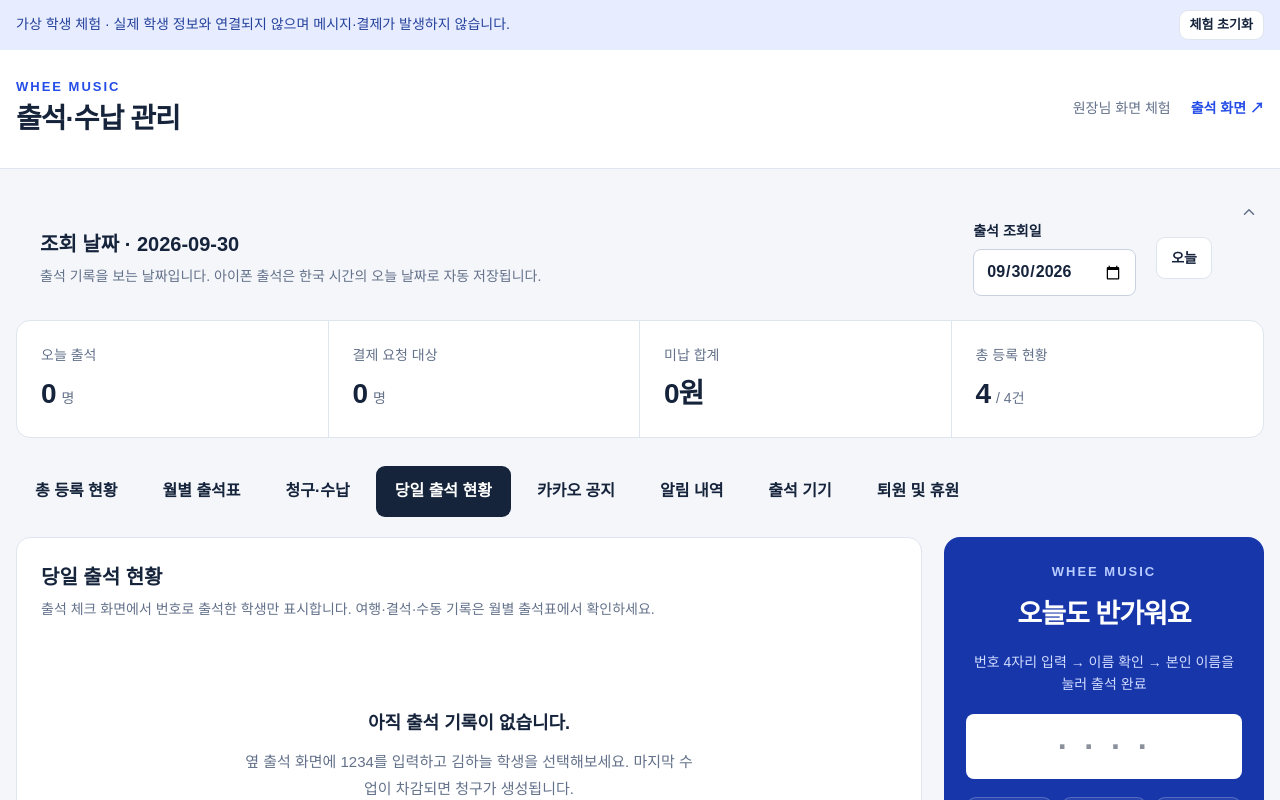
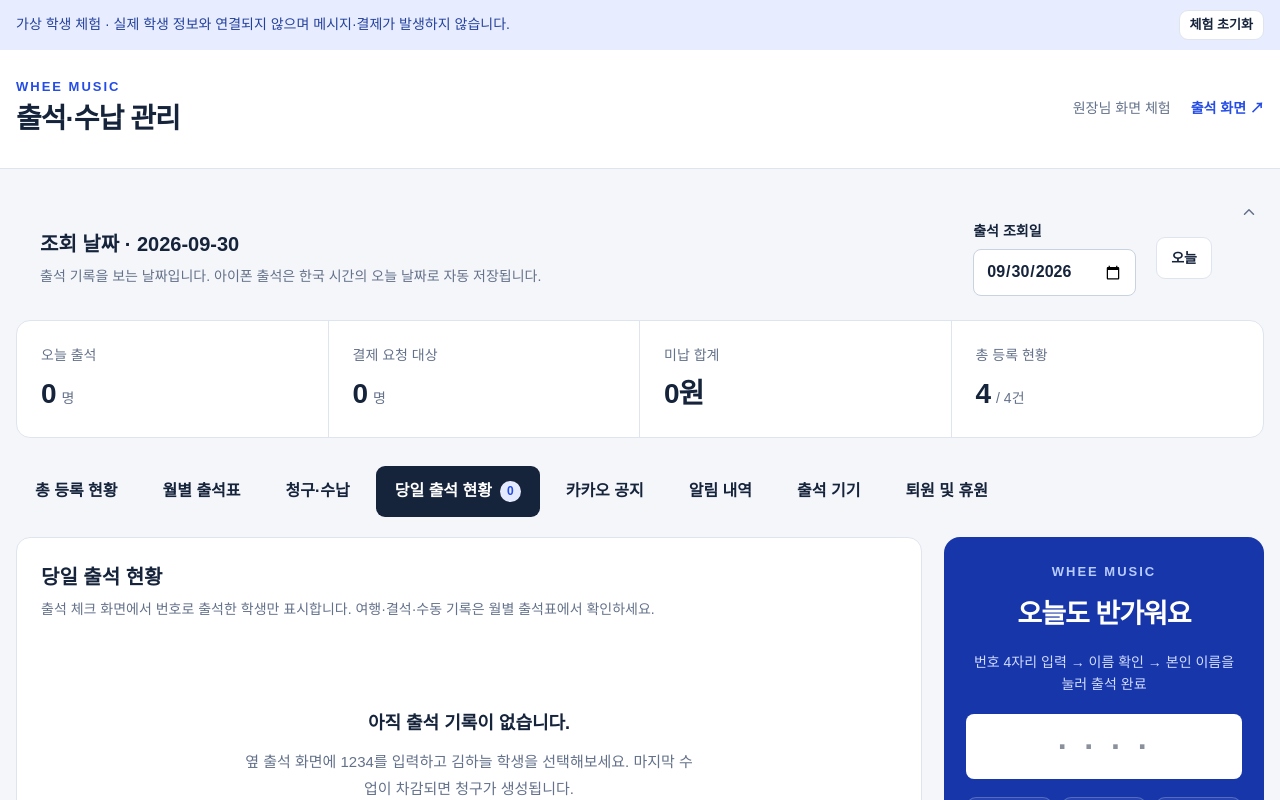
Before and after one commit to hwani7238/academy-web, a Next.js app: page /operations/demo in a window 1280 px wide. Shown: the top 800 px of the page. Built offline with nearby package versions, Linux system fonts and the light colour scheme.

Commit message:
Show daily arrival headcount in navigation

```diff
--- a/src/components/operations/Operations.tsx
+++ b/src/components/operations/Operations.tsx
@@ -145,7 +145,8 @@ export function Operations({ demo = false }: { demo?: boolean }) {
   if (!demo && !user) return <main className="whee-ops gate"><p className="brand">WHEE MUSIC</p><h1>원장님 관리실</h1><p>출석과 수납을 확인하려면 원장 계정으로 로그인해주세요.</p><a className="primary" href="/login">기존 계정으로 로그인</a><a href="/operations/demo">가상 학생으로 먼저 체험하기 →</a></main>;
   if (!data) return <main className="whee-ops gate"><h1>출석·수납 관리</h1><p role="alert">{error || '자료를 불러오고 있습니다.'}</p><button onClick={() => void refresh()}>다시 불러오기</button><a href="/operations/demo">가상 학생으로 체험하기</a></main>;
   const todayAttendance = orderDailyAttendance(dailyCheckins(data.attendance, day), dailyOrder);
-  const presentCount = todayAttendance.length;
+  const personByEnrollment = new Map([...data.accounts, ...data.students].map(s => [s.id, s.sourceStudentId || s.id]));
+  const presentCount = new Set(todayAttendance.map(a => personByEnrollment.get(a.studentId) || a.studentId)).size;
   const activeStudents=data.students.filter(s=>enrollmentState(s.lifecycle,todayDate)==='active');
   const activeStudentCount = new Set(activeStudents.map(s => s.sourceStudentId || s.id)).size;
   const activeIds=new Set(activeStudents.map(s=>s.id));
@@ -167,7 +168,7 @@ export function Operations({ demo = false }: { demo?: boolean }) {
       <div><span>미납 합계</span><strong>{won(open.reduce((s, i) => s + i.amount - i.paid, 0))}</strong></div>
       <div><span>총 등록 현황</span><strong>{activeAccounts.length}<small>/ {activeStudents.length}건</small></strong>{unconfigured > 0 && <button className="text-button" onClick={() => setTab('students')}>{unconfigured}건 설정 필요 →</button>}</div>
     </div></CollapsibleOverview>
-    <nav className="ops-tabs" aria-label="관리 메뉴">{tabs.map(([id, label]) => <button key={id} aria-current={tab === id ? 'page' : undefined} onClick={() => { setTab(id); if(id==='billing' && day.slice(0,7)!==seoulDay().slice(0,7))setDay(seoulDay()); setMessage(''); }}>{label}{id === 'billing' && open.length > 0 && <b>{open.length}</b>}</button>)}</nav>
+    <nav className="ops-tabs" aria-label="관리 메뉴">{tabs.map(([id, label]) => <button key={id} aria-current={tab === id ? 'page' : undefined} onClick={() => { setTab(id); if(id==='billing' && day.slice(0,7)!==seoulDay().slice(0,7))setDay(seoulDay()); setMessage(''); }}>{label}{id === 'billing' && open.length > 0 && <b>{open.length}</b>}{id === 'today' && <b>{presentCount}</b>}</button>)}</nav>
     {error && <p className="error" role="alert">{error} {!demo && loadedDay !== day && <button onClick={() => void refresh()}>다시 불러오기</button>}</p>}{message && <p className="success" role="status">{message}</p>}
     <div className={demo && tab === 'today' ? 'workspace-with-kiosk' : ''}><section className="surface">
     {tab === 'announcements' && <Announcements user={user} data={data} demo={demo}/> }
```
